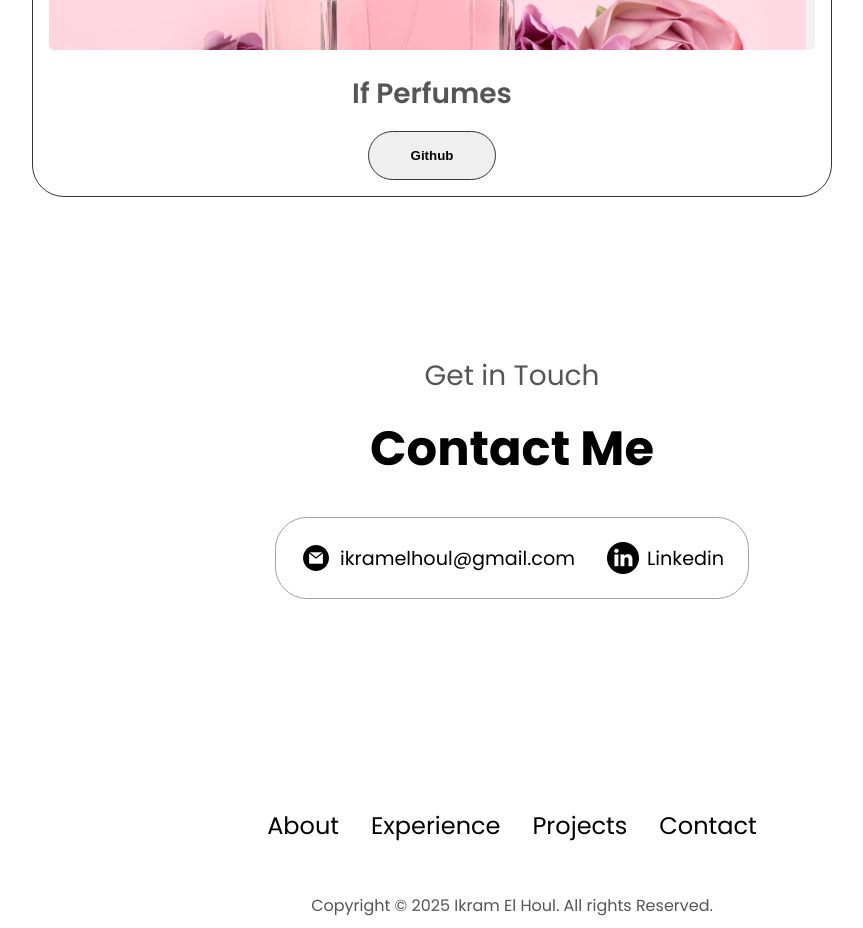
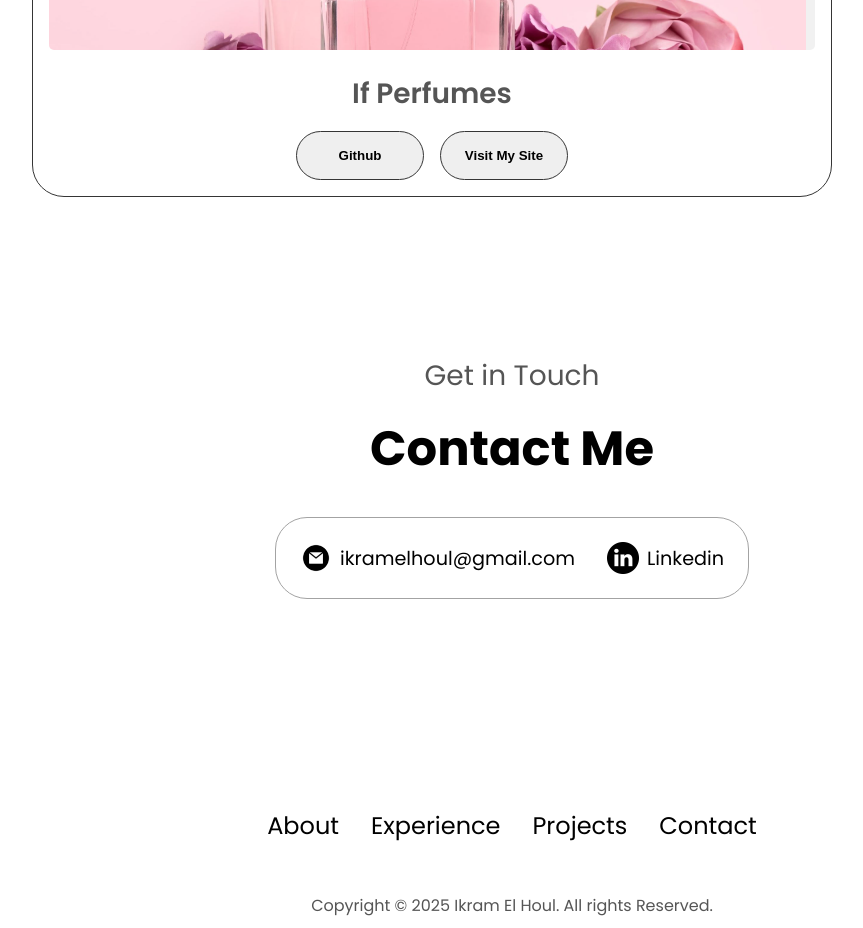
Before and after one commit to ikraammel/Portfolio, a React (Vite) app: page / in a window 1280 px wide. Shown: the part 3260-4188 px from the top of the page, without its empty margins (128-991 px from the left). Built offline with nearby package versions, Linux system fonts and the light colour scheme.

Commit message:
ajout du site de parfums dans les projets

```diff
--- a/src/components/Projects/MyProjects.jsx
+++ b/src/components/Projects/MyProjects.jsx
@@ -1,7 +1,7 @@
 import React from 'react';
 import { motion } from 'framer-motion';
 
-const MyProjects = ({ img, title, link }) => {
+const MyProjects = ({ img, title, link, site }) => {
   return (
     <motion.div
       className="projects-container color-container"
@@ -24,15 +24,26 @@ const MyProjects = ({ img, title, link }) => {
       <div className="btn-container">
         <motion.button
           className="btn btn-color-2 project-btn"
-          onClick={() => window.location.href = link}
+          onClick={() => window.open(link, '_blank')}
           whileHover={{ scale: 1.1, backgroundColor: "#ff4a57" }}
           transition={{ duration: 0.3 }}
         >
           Github
         </motion.button>
+
+        {site && (
+          <motion.button
+            className="btn btn-color-2 project-btn"
+            onClick={() => window.open(site, '_blank')}
+            whileHover={{ scale: 1.1, backgroundColor: "#ff4a57" }}
+            transition={{ duration: 0.3 }}
+          >
+            Visit My Site
+          </motion.button>
+        )}
       </div>
     </motion.div>
   );
-}
+};
 
 export default MyProjects;
--- a/src/components/Projects/Projects.jsx
+++ b/src/components/Projects/Projects.jsx
@@ -1,13 +1,13 @@
 import React from 'react';
-import { motion } from 'framer-motion';
 import "./style.css";
-import MyProjects from './myProjects';
+import MyProjects from './MyProjects';
 import Motion from "../Motion";
 import ArrowMotion from "../ArrowMotion";
+
 const Projects = () => {
   return (
     <section id="projects">
-      {/* Animation du titre */}
+
       <Motion text1="Browse my recent" text2="Projects" />
       <div className="projects-details-container">
         <div className="about-container">
@@ -20,11 +20,11 @@ const Projects = () => {
             img="perf.PNG"
             title="If Perfumes"
             link="https://github.com/ikraammel/if-perfumes"
+            site="https://if-perfumes.vercel.app/"
           />
         </div>
       </div>
 
-      {/* Animation de la flèche */}
       <ArrowMotion location="#contact"/>
     </section>
   );
```
